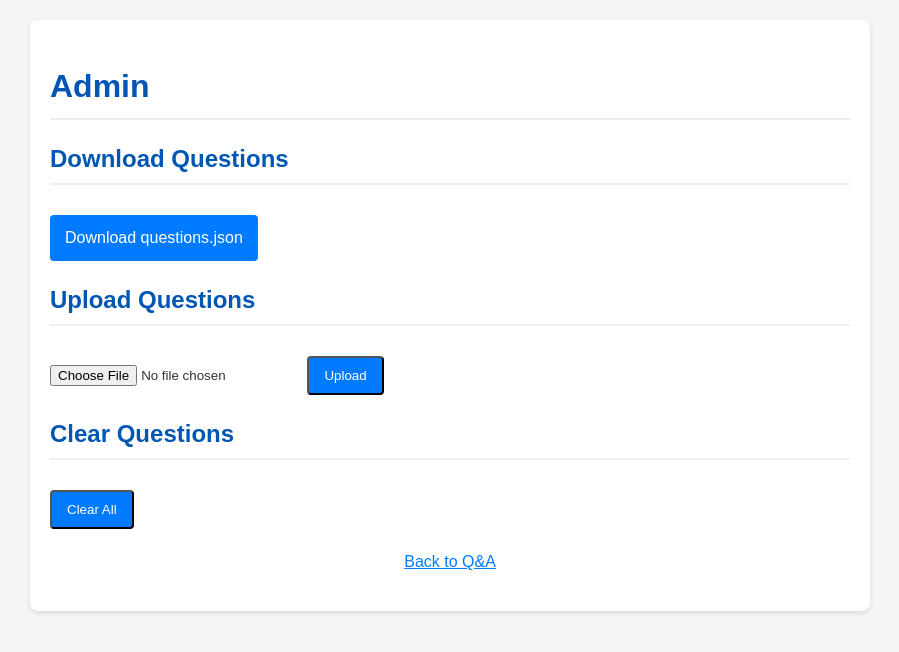
After one commit to rbuccigrossi/q_and_a, a Flask app: page /admin in a window 1280 px wide. The commit adds this page. Shown: the top 652 px of the page, without its empty margins (190-1089 px from the left). Run offline with Flask 3, Linux system fonts and the light colour scheme.

Commit message:
Add admin interface for question management

```diff
--- a/app.py
+++ b/app.py
@@ -1,4 +1,12 @@
-from flask import Flask, request, jsonify, render_template
+from flask import (
+    Flask,
+    request,
+    jsonify,
+    render_template,
+    send_from_directory,
+    redirect,
+    url_for,
+)
 from flask_cors import CORS  # Import CORS
 import os
 import json
@@ -106,6 +114,48 @@ def presenter_view():
     """Serves the presenter view with additional controls."""
     return render_template('index.html', presenter=True)
 
+# --- Admin Routes ---
+
+@app.route('/admin')
+def admin_page():
+    """Serves a simple admin interface."""
+    return render_template('admin.html')
+
+
+@app.route('/admin/download')
+def download_questions():
+    """Allows downloading the current questions.json file."""
+    if not os.path.exists(FILE_PATH):
+        write_questions([])
+    return send_from_directory(BASE_DIR, DATA_FILE, as_attachment=True)
+
+
+@app.route('/admin/upload', methods=['POST'])
+def upload_questions():
+    """Replaces questions.json with the uploaded file."""
+    uploaded = request.files.get('file')
+    if not uploaded or uploaded.filename == '':
+        return redirect(url_for('admin_page'))
+
+    try:
+        data = json.load(uploaded)
+    except json.JSONDecodeError:
+        return redirect(url_for('admin_page'))
+
+    # Validate that the uploaded data is a list
+    if not isinstance(data, list):
+        return redirect(url_for('admin_page'))
+
+    write_questions(data)
+    return redirect(url_for('admin_page'))
+
+
+@app.route('/admin/clear', methods=['POST'])
+def clear_questions():
+    """Empties the questions file."""
+    write_questions([])
+    return redirect(url_for('admin_page'))
+
 # --- Run the App ---
 if __name__ == '__main__':
     # Ensure the data file exists (or is created) on startup
--- a/static/style.css
+++ b/static/style.css
@@ -148,3 +148,17 @@ h1, h2 {
     color: #007bff;
     text-decoration: underline;
 }
+
+.admin-button {
+    display: inline-block;
+    margin-top: 10px;
+    padding: 10px 15px;
+    background-color: #007bff;
+    color: #fff;
+    text-decoration: none;
+    border-radius: 4px;
+}
+
+.admin-button:hover {
+    opacity: 0.9;
+}
--- /dev/null
+++ b/templates/admin.html
@@ -0,0 +1,26 @@
+<!DOCTYPE html>
+<html lang="en">
+<head>
+    <meta charset="UTF-8">
+    <meta name="viewport" content="width=device-width, initial-scale=1.0">
+    <title>Admin Tools</title>
+    <link rel="stylesheet" href="{{ url_for('static', filename='style.css') }}">
+</head>
+<body>
+    <div class="container">
+        <h1>Admin</h1>
+        <h2>Download Questions</h2>
+        <p><a class="admin-button" href="{{ url_for('download_questions') }}">Download questions.json</a></p>
+        <h2>Upload Questions</h2>
+        <form action="{{ url_for('upload_questions') }}" method="post" enctype="multipart/form-data">
+            <input type="file" name="file" accept=".json" required>
+            <button type="submit" class="admin-button">Upload</button>
+        </form>
+        <h2>Clear Questions</h2>
+        <form action="{{ url_for('clear_questions') }}" method="post" onsubmit="return confirm('Are you sure you want to delete all questions?');">
+            <button type="submit" class="admin-button">Clear All</button>
+        </form>
+        <p class="switch-link"><a href="{{ url_for('index') }}">Back to Q&A</a></p>
+    </div>
+</body>
+</html>
```
